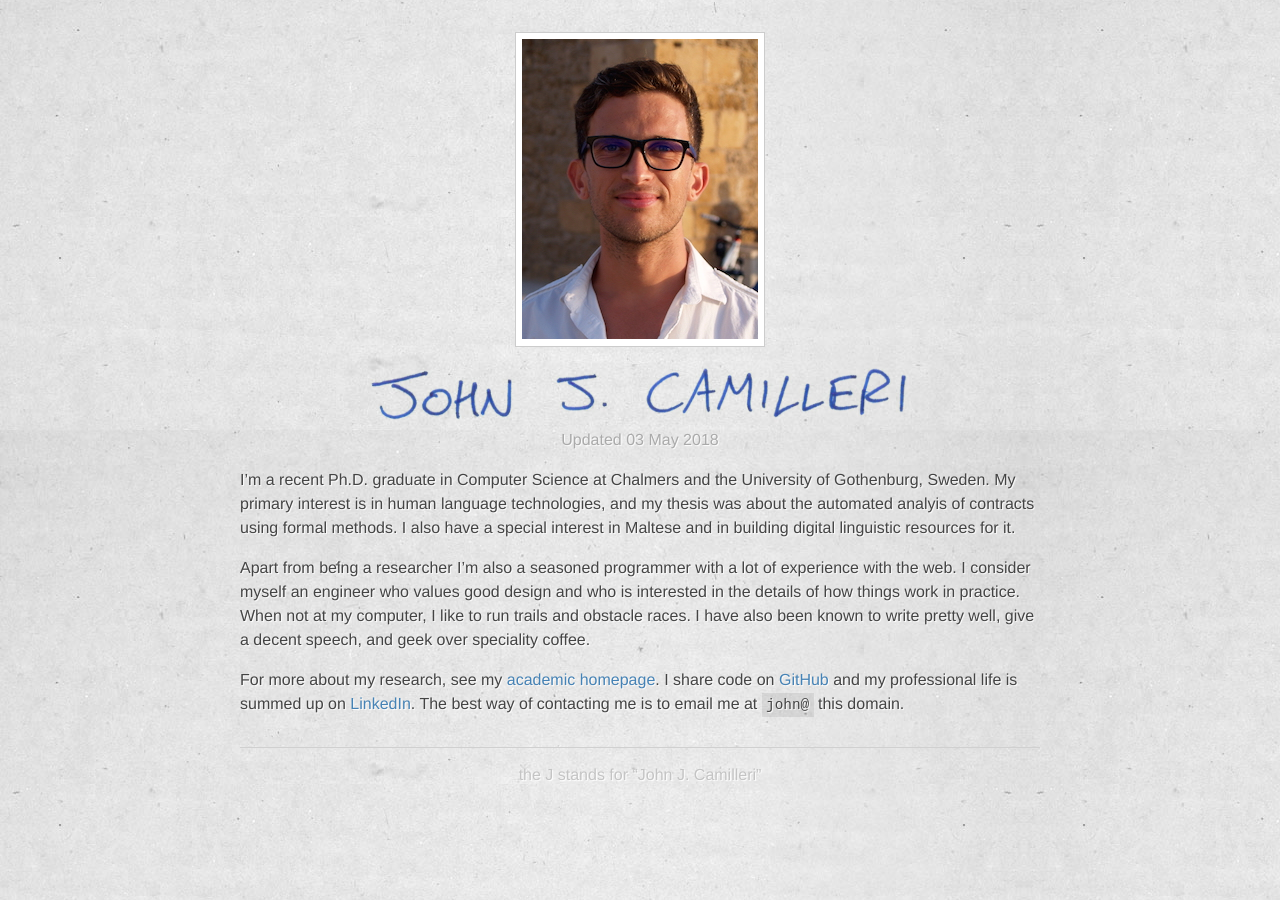
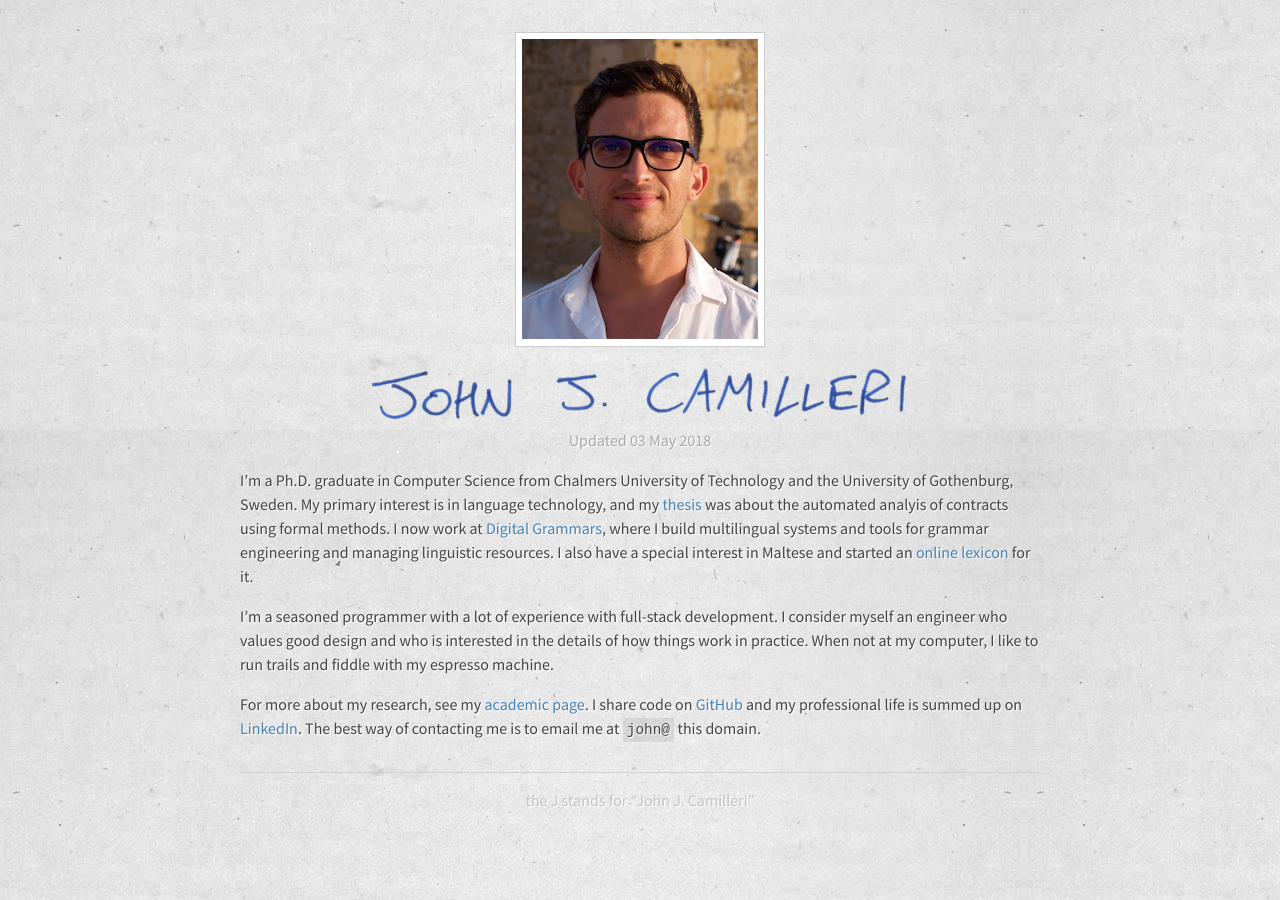
Before and after one commit to johnjcamilleri/johnjcamilleri.github.io, a Jekyll site: the page built from index.md, in a window 1280 px wide. Built offline with Jekyll 4.4.1, drawn with Linux system fonts in a browser that asks for light colours.

Commit message:
Update DG and more

```diff
--- a/_includes/head.html
+++ b/_includes/head.html
@@ -6,6 +6,7 @@
   <title>{% if page.title %}{{ page.title | escape }}{% else %}{{ site.title | escape }}{% endif %}</title>
   <meta name="description" content="{% if page.excerpt %}{{ page.excerpt | strip_html | strip_newlines | truncate: 160 }}{% else %}{{ site.description }}{% endif %}">
 
+  <link href="https://fonts.googleapis.com/css?family=Source+Sans+Pro" rel="stylesheet">
   <link rel="stylesheet" href="{{ "/css/main.css" | prepend: site.baseurl }}">
   <link rel="canonical" href="{{ page.url | replace:'index.html','' | prepend: site.baseurl | prepend: site.url }}">
 
--- a/index.md
+++ b/index.md
@@ -5,16 +5,16 @@ layout: default
 {: .updated}
 Updated {{ site.time | date: "%d %B %Y" }}
 
-I'm a recent Ph.D. graduate in Computer Science at Chalmers and the University of Gothenburg, Sweden.
-My primary interest is in human language technologies, and my thesis was about the automated analyis of contracts using formal methods.
-I also have a special interest in Maltese and in building digital linguistic resources for it.
+I'm a Ph.D. graduate in Computer Science from Chalmers University of Technology and the University of Gothenburg, Sweden.
+My primary interest is in language technology, and my [thesis](http://hdl.handle.net/2077/53815) was about the automated analyis of contracts using formal methods.
+I now work at [Digital Grammars](http://www.digitalgrammars.com), where I build multilingual systems and tools for grammar engineering and managing linguistic resources.
+I also have a special interest in Maltese and started an [online lexicon](http://mlrs.research.um.edu.mt/resources/gabra/) for it.
 
-Apart from being a researcher I'm also a seasoned programmer with a lot of experience with the web.
+I'm a seasoned programmer with a lot of experience with full-stack development.
 I consider myself an engineer who values good design and who is interested in the details of how things work in practice.
-When not at my computer, I like to run trails and obstacle races.
-I have also been known to write pretty well, give a decent speech, and geek over speciality coffee.
+When not at my computer, I like to run trails and fiddle with my espresso machine.
 
-For more about my research, see my [academic homepage](academic/).
+For more about my research, see my [academic page](academic/).
 I share code on [GitHub](https://github.com/johnjcamilleri)
 and my professional life is summed up on [LinkedIn](https://www.linkedin.com/in/johnjcamilleri/).
 The best way of contacting me is to email me at `john@` this domain.
```
Also changed, not shown: _layouts/default.html (+0 -22 lines), _layouts/plain.html (+0 -22 lines).
